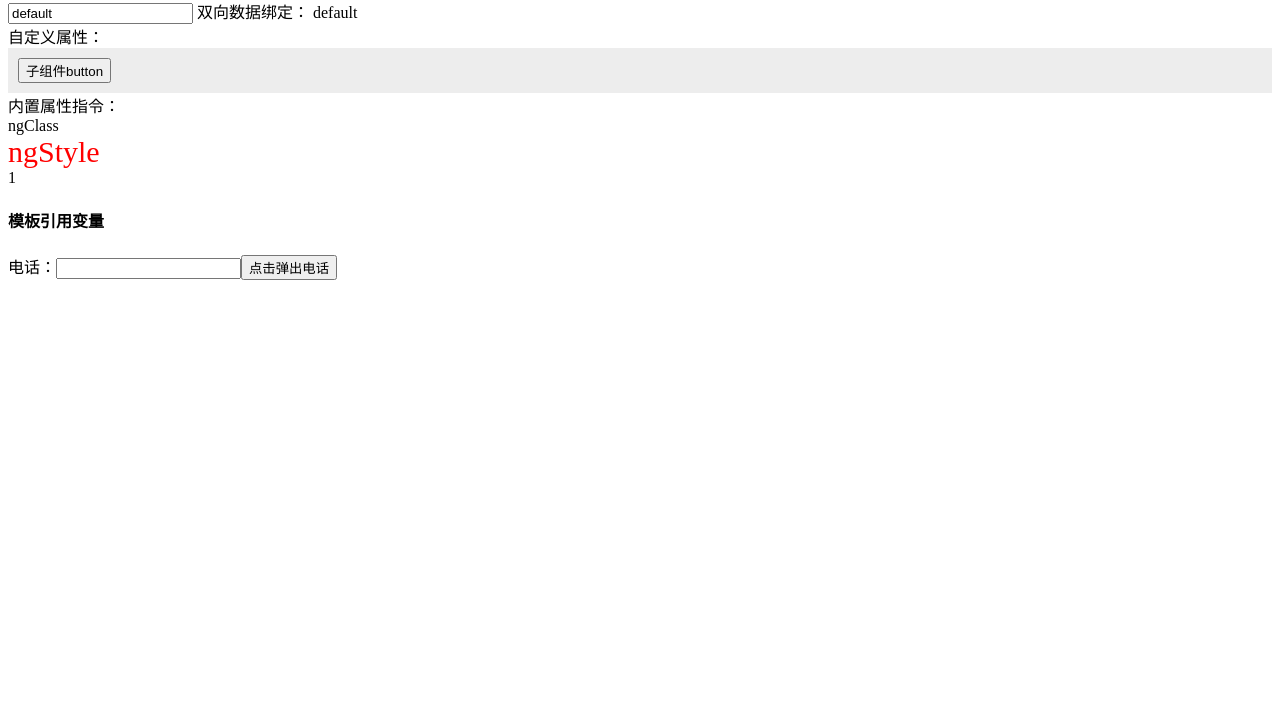
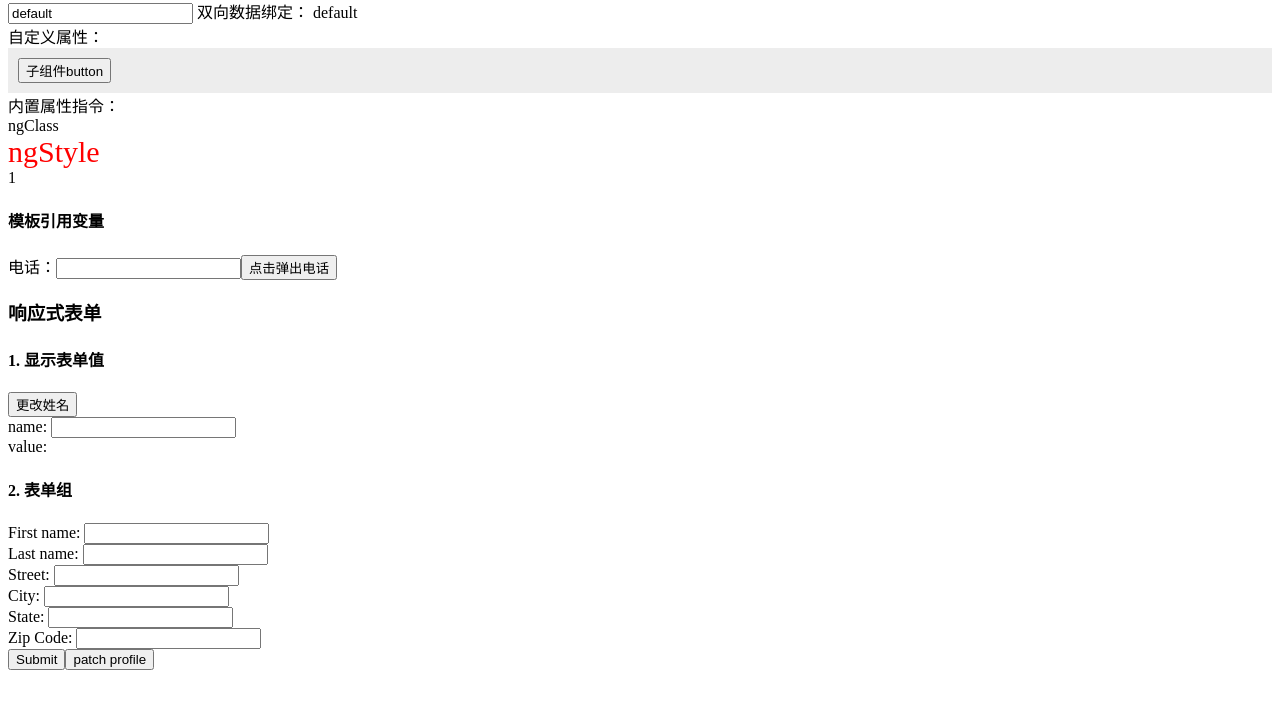
Before and after one commit to qray90/angular-displaying-data-demo, an Angular app: page / in a window 1280 px wide. Shown: the part 773-1481 px from the top of the page. Before the commit the page ends 1061 px from the top, so only its background shows below. Built offline with nearby package versions, Linux system fonts and the light colour scheme.

Commit message:
reactive form

```diff
--- a/src/app/app.component.ts
+++ b/src/app/app.component.ts
@@ -81,6 +81,8 @@
       电话：<input #phone />
       <button (click)="alertPhone(phone.value)">点击弹出电话</button>
     </div>
+
+    <app-form-example></app-form-example>
   `
 })
 export class AppComponent implements OnInit {
--- /dev/null
+++ b/src/app/form-example/form-example.component.html
@@ -0,0 +1,98 @@
+<h3>响应式表单</h3>
+<h4>1. 显示表单值</h4>
+<button (click)="updateName()">更改姓名</button><br>
+name: <input type="text" [formControl]="name"><br>
+value: {{ name.value }}
+
+<h4>2. 表单组</h4>
+<form [formGroup]="profileForm" (ngSubmit)="onSubmit()">
+  <label>
+    First name:
+    <input formControlName="firstName">
+  </label><br>
+  <label>
+    Last name:
+    <input formControlName="lastName">
+  </label><br>
+
+  <div formGroupName="address">
+
+    <label>
+      Street:
+      <input type="text" formControlName="street">
+    </label><br>
+
+    <label>
+      City:
+      <input type="text" formControlName="city">
+    </label><br>
+
+    <label>
+      State:
+      <input type="text" formControlName="state">
+    </label><br>
+
+    <label>
+      Zip Code:
+      <input type="text" formControlName="zip">
+    </label><br>
+
+  </div>
+
+  <input type="submit" >
+  <button (click)="patchProfile()">patch profile</button>
+</form>
+
+
+
+
+<br>
+<br>
+<br>
+<br>
+<br>
+<br>
+<br>
+<br>
+<br>
+<br>
+<br>
+<br>
+<br>
+<br>
+<br>
+<br>
+<br>
+<br>
+<br>
+<br>
+<br>
+<br>
+<br>
+<br>
+<br>
+<br>
+<br>
+<br>
+<br>
+<br>
+<br>
+<br>
+<br>
+<br>
+<br>
+<br>
+<br>
+<br>
+<br>
+<br>
+<br>
+<br>
+<br>
+<br>
+<br>
+<br>
+<br>
+<br>
+<br>
+<br>
--- /dev/null
+++ b/src/app/form-example/form-example.component.ts
@@ -0,0 +1,59 @@
+import { Component, OnInit } from '@angular/core';
+import { FormControl, FormGroup, FormBuilder } from '@angular/forms';
+
+@Component({
+  selector: 'app-form-example',
+  templateUrl: './form-example.component.html',
+  styleUrls: ['./form-example.component.css']
+})
+export class FormExampleComponent implements OnInit {
+
+  name = new FormControl('');
+
+  // profileForm = new FormGroup({
+  //   firstName: new FormControl(''),
+  //   lastName: new FormControl(''),
+  //   address: new FormGroup({
+  //     street: new FormControl(''),
+  //     city: new FormControl(''),
+  //     state: new FormControl(''),
+  //     zip: new FormControl('')
+  //   })
+  // });
+
+
+  profileForm = this.formBuilder.group({
+    firstName: [''],
+    lastName: [''],
+    address: this.formBuilder.group({
+      street: [''],
+      city: [''],
+      state: [''],
+      zip: ['']
+    }),
+  });
+  constructor(private formBuilder: FormBuilder) { }
+
+
+  ngOnInit(): void {
+  }
+
+  updateName() {
+    this.name.setValue('Nancy');
+  }
+
+  onSubmit() {
+    console.log(this.profileForm.value);
+  }
+
+  patchProfile() {
+    this.profileForm.patchValue({
+      firstName: 'Nancy',
+      address: {
+        city: '德阳'
+      }
+    });
+  }
+
+
+}
```
Also changed, not shown: src/app/app.module.ts (+6 -2 lines), src/app/form-example/form-example.component.css (added), 2 other files (tests, documents, lock files or other folders).
